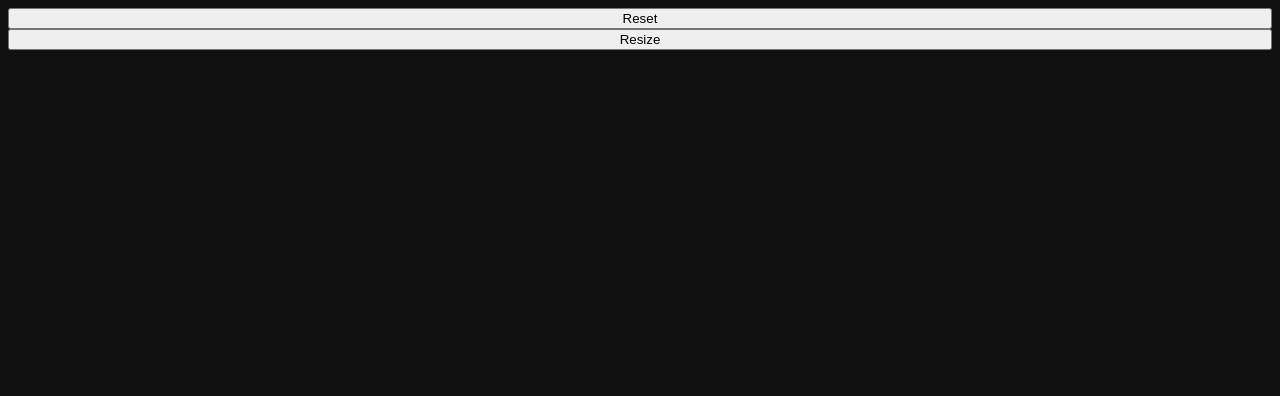
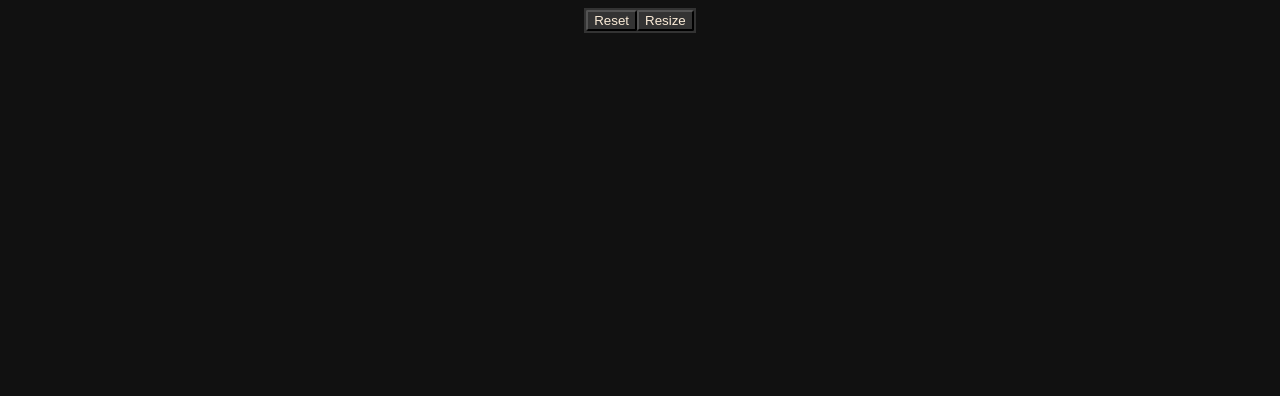
Before and after one commit to cursebreakers/etch-a-sketch, a plain HTML site: page index.html in a window 1280 px wide. Drawn offline with Linux system fonts and the light colour scheme.

Commit message:
second  etching& sketching

```diff
--- a/index.html
+++ b/index.html
@@ -8,8 +8,10 @@
         <script src="./script.js" defer></script>
     </head>
     <body>
-        <button id="genReset">Reset</button>
-        <button id="reSize">Resize</button>
-        <div id="grid-container"></div>
+        <nav>
+          <button id="genReset">Reset</button>
+          <button id="reSize">Resize</button>
+        </nav>
+        <div class="board" id="grid-container"></div>
     </body>
     </html>
--- a/style.css
+++ b/style.css
@@ -2,16 +2,33 @@
 body {
     background-color: #111111;
     display: flex;
+    flex: 1 1 auto;
     flex-direction: column;
+    justify-content: space-evenly;
+    align-items: center;
 }
 
+nav {
+    display: flex;
+    background-color: #333;
+    padding: 2px;
+    max-width: auto;
+    margin: 0px;
+}
+
+button {
+    border-radius: 2px;
+    background-color: #333;
+    color: antiquewhite;
+    max-width: auto;
+}
 
 #grid-container {
     display: grid;
     grid-template-columns: repeat(16, 1fr);
-    gap: 1px;
-    max-width: 960px;
-    margin: 0 auto;
+    gap: 0px;
+    max-width: auto;
+    margin: 0px auto;
   }
 
   .grid-block {
```
Also changed, not shown: old.js (deleted, +0 -64 lines).
